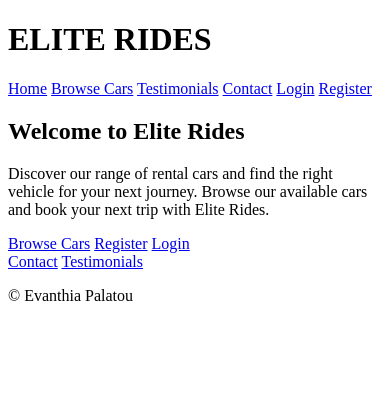
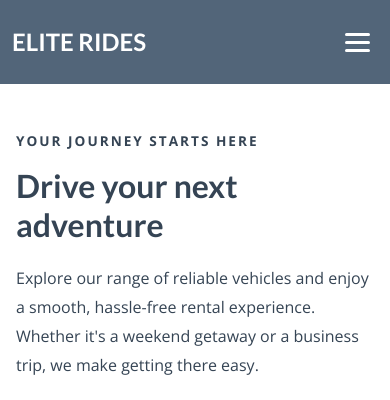
Before and after one commit to evapalatou/car-rental-app, a Django app: page / in a window 390 px wide. Shown: the top 400 px of the page. Before the commit the page ends 301 px from the top, so only its background shows below. Run offline with Django 4.2, Linux system fonts and the light colour scheme.

Commit message:
Update homepage layout and responsive navigation

```diff
--- /dev/null
+++ b/static/css/style.css
@@ -0,0 +1,468 @@
+/* Google Fonts */
+@import url('https://fonts.googleapis.com/css2?family=Lato:wght@400;700&family=Open+Sans:wght@400;500;600;700&display=swap');
+
+
+/* Global styles */
+* {
+    box-sizing: border-box;
+}
+
+html {
+    width: 100%;
+    min-height: 100%;
+    overflow-x: hidden;
+}
+
+body {
+    margin: 0;
+    width: 100%;
+    min-height: 100vh;
+    display: flex;
+    flex-direction: column;
+    font-family: 'Open Sans', sans-serif;
+    line-height: 1.6;
+    color: #354454;
+    background-color: #ffffff;
+}
+
+
+/* Typography */
+h1,
+h2,
+h3,
+h4,
+h5,
+h6 {
+    font-family: 'Lato', sans-serif;
+}
+
+
+/* Images */
+img {
+    display: block;
+    max-width: 100%;
+    height: auto;
+}
+
+
+/* Header */
+header {
+    width: 100%;
+    background-color: #526579;
+    color: #ffffff;
+    padding: 1rem 2rem;
+}
+
+header a {
+    color: #ffffff;
+    text-decoration: none;
+}
+
+.header-container {
+    width: 100%;
+    display: flex;
+    align-items: center;
+    justify-content: space-between;
+    position: relative;
+    min-height: 60px;
+}
+
+.site-logo {
+    color: #ffffff;
+    margin: 0;
+    white-space: nowrap;
+    font-size: 1.8rem;
+}
+
+
+/* Desktop navigation */
+.site-navigation {
+    display: flex;
+    align-items: center;
+    justify-content: center;
+    flex: 1;
+    gap: 2.2rem;
+}
+
+.site-navigation a {
+    text-decoration: none;
+    text-transform: uppercase;
+    letter-spacing: 1px;
+    padding: 0 0 4px;
+    border-bottom: 2px solid transparent;
+}
+
+.site-navigation a:hover,
+.site-navigation a.active {
+    border-bottom-color: #ffffff;
+}
+
+
+/* Header buttons */
+.header-actions {
+    display: flex;
+    align-items: center;
+    gap: 0.75rem;
+    white-space: nowrap;
+}
+
+.header-login,
+.header-register {
+    display: inline-block;
+    padding: 0.55rem 1rem;
+    border: 1px solid #ffffff;
+    text-align: center;
+}
+
+.header-login {
+    color: #ffffff;
+    background-color: transparent;
+}
+
+.header-register {
+    color: #354454;
+    background-color: #ffffff;
+}
+
+
+/* Hamburger menu */
+.menu-toggle {
+    display: none;
+    background: none;
+    border: none;
+    padding: 0.5rem;
+    cursor: pointer;
+}
+
+.menu-toggle span {
+    display: block;
+    width: 25px;
+    height: 3px;
+    margin: 5px 0;
+    background-color: #ffffff;
+    border-radius: 2px;
+}
+
+
+/* Main content */
+main {
+    width: 100%;
+    flex: 1;
+    padding: 2rem;
+}
+
+
+/* Homepage hero */
+.hero-section {
+    display: grid;
+    grid-template-columns: 1fr 1fr;
+    grid-template-areas:
+        "content image"
+        "buttons image";
+    align-items: center;
+    column-gap: 3rem;
+    row-gap: 1.5rem;
+    width: 100%;
+    margin: 2rem 0 4rem;
+}
+
+.hero-content {
+    grid-area: content;
+}
+
+.hero-eyebrow {
+    font-size: 0.85rem;
+    font-weight: 700;
+    letter-spacing: 2px;
+    margin-bottom: 1rem;
+}
+
+.hero-content h2 {
+    font-size: 2.8rem;
+    line-height: 1.2;
+    margin: 0 0 1.25rem;
+}
+
+.hero-description {
+    font-size: 1rem;
+    line-height: 1.8;
+    margin-bottom: 1.5rem;
+}
+
+
+/* Hero image */
+.hero-image {
+    grid-area: image;
+}
+
+.hero-image img {
+    width: 100%;
+    height: 420px;
+    object-fit: cover;
+}
+
+
+/* Hero buttons */
+.hero-buttons {
+    grid-area: buttons;
+    display: flex;
+    align-items: flex-start;
+    gap: 0.75rem;
+    flex-wrap: wrap;
+}
+
+/* Hide Login and Register from the desktop hero */
+.hero-buttons .button-login,
+.hero-buttons .button-register {
+    display: none;
+}
+
+
+/* General button styling */
+.button {
+    display: inline-block;
+    padding: 0.8rem 1.5rem;
+    text-align: center;
+    text-decoration: none;
+    border: 1px solid #526579;
+}
+
+.button-primary,
+.button-register {
+    background-color: #526579;
+    color: #ffffff;
+}
+
+.button-login {
+    background-color: #ffffff;
+    color: #354454;
+}
+
+
+/* Button hover effects */
+.button,
+.header-login,
+.header-register {
+    transition:
+        background-color 0.3s ease,
+        color 0.3s ease,
+        transform 0.3s ease;
+}
+
+.button:hover,
+.header-login:hover,
+.header-register:hover {
+    background-color: #354454;
+    color: #ffffff;
+    transform: translateY(-2px);
+    cursor: pointer;
+}
+
+
+/* Button press effect for touchscreens */
+.button:active,
+.header-login:active,
+.header-register:active {
+    background-color: #354454;
+    color: #ffffff;
+    transform: translateY(1px);
+}
+
+
+/* Homepage introduction */
+.home-intro {
+    text-align: center;
+    max-width: 800px;
+    margin: 0 auto 3rem;
+}
+
+.home-intro h2 {
+    font-size: 2rem;
+}
+
+
+/* Footer */
+footer {
+    width: 100%;
+    background-color: #526579;
+    color: #ffffff;
+    padding: 1rem 2rem;
+    display: flex;
+    justify-content: center;
+    align-items: center;
+    flex-wrap: nowrap;
+    gap: 1.5rem;
+    text-align: center;
+}
+
+footer a {
+    color: #ffffff;
+    text-decoration: none;
+}
+
+footer p {
+    margin: 0;
+}
+
+
+/* Tablet */
+@media (min-width: 481px) and (max-width: 1024px) {
+
+    header {
+        padding: 1rem;
+    }
+
+    .header-container {
+        flex-wrap: nowrap;
+        gap: 1rem;
+    }
+
+    .site-logo {
+        font-size: 1.4rem;
+    }
+
+    .site-navigation {
+        flex: 1;
+        flex-wrap: nowrap;
+        gap: 0.8rem;
+        white-space: nowrap;
+    }
+
+    .site-navigation a {
+        font-size: 0.7rem;
+        letter-spacing: 0.5px;
+    }
+
+    .header-actions {
+        gap: 0.4rem;
+    }
+
+    .header-login,
+    .header-register {
+        padding: 0.4rem 0.55rem;
+        font-size: 0.75rem;
+    }
+
+    main {
+        padding: 2rem 1.5rem;
+    }
+
+    .hero-section {
+        column-gap: 2rem;
+    }
+
+    .hero-content h2 {
+        font-size: 2.3rem;
+    }
+
+    .hero-image img {
+        height: 350px;
+    }
+}
+
+
+/* Mobile */
+@media (max-width: 480px) {
+
+    header {
+        padding: 0.75rem;
+    }
+
+    .header-container {
+        flex-wrap: wrap;
+        justify-content: space-between;
+    }
+
+    .site-logo {
+        font-size: 1.5rem;
+    }
+
+    .menu-toggle {
+        display: block;
+        margin-left: auto;
+    }
+
+    .site-navigation {
+        display: none;
+        flex: 0 0 100%;
+        flex-direction: column;
+        align-items: center;
+        width: 100%;
+        gap: 0.75rem;
+        padding-top: 1rem;
+    }
+
+    .site-navigation.active {
+        display: flex;
+    }
+
+    .header-actions {
+        display: none;
+    }
+
+    main {
+        padding: 1rem;
+    }
+
+
+    /* Mobile hero order */
+    .hero-section {
+        grid-template-columns: 1fr;
+        grid-template-areas:
+            "content"
+            "image"
+            "buttons";
+        gap: 1.5rem;
+        margin: 1rem auto 3rem;
+    }
+
+    .hero-content h2 {
+        font-size: 2rem;
+    }
+
+    .hero-description {
+        margin-bottom: 0;
+    }
+
+
+    /* Mobile hero image */
+    .hero-image img {
+        width: 100%;
+        height: 240px;
+        object-fit: cover;
+    }
+
+
+    /* Mobile buttons */
+    .hero-buttons {
+        display: flex;
+        flex-direction: column;
+        align-items: stretch;
+        width: 100%;
+        gap: 0.75rem;
+    }
+
+    .hero-buttons .button {
+        display: block;
+        width: 100%;
+    }
+
+
+    /* Hide secondary introduction on mobile */
+    .home-intro {
+        display: none;
+    }
+
+
+    /* Mobile footer */
+    footer {
+        padding: 0.75rem;
+        flex-wrap: wrap;
+        gap: 0.75rem;
+        font-size: 0.8rem;
+    }
+
+    footer p {
+        flex-basis: 100%;
+    }
+}
--- a/templates/base.html
+++ b/templates/base.html
@@ -1,52 +1,95 @@
+{% load static %}
 <!DOCTYPE html>
 <html lang="en">
 <head>
     <meta charset="UTF-8">
     <meta name="viewport" content="width=device-width, initial-scale=1.0">
+    <link rel="stylesheet" href="{% static 'css/style.css' %}">
     <title>{% block title %}Elite Rides{% endblock %}</title>
 </head>
 <body>
 
     <header>
-        <h1>ELITE RIDES</h1>
+        <div class="header-container">
 
-        <nav>
+            <h1 class="site-logo">ELITE RIDES</h1>
+
+            <button
+                class="menu-toggle"
+                type="button"
+                aria-label="Open navigation menu"
+                aria-expanded="false"
+                aria-controls="site-navigation"
+            >
+                <span></span>
+                <span></span>
+                <span></span>
+            </button>
+
+            <nav id="site-navigation" class="site-navigation">
+
                 {% if user.is_authenticated %}
 
                     {% if user.is_staff %}
-                    <!-- Staff navigation -->
+
                         <a href="{% url 'home' %}">Home</a>
                         <a href="{% url 'cars' %}">Browse Cars</a>
                         <a href="{% url 'manage_reservations' %}">Reservations</a>
                         <a href="#">Messages</a>
-                    <span>{{ user.username }}</span>
-                    <a href="{% url 'account_logout' %}">Logout</a>
 
                     {% else %}
-                    <!-- Customer navigation -->
+
                         <a href="{% url 'home' %}">Home</a>
                         <a href="{% url 'cars' %}">Browse Cars</a>
                         <a href="{% url 'my_bookings' %}">My Bookings</a>
                         <a href="#">Testimonials</a>
                         <a href="#">Contact</a>
-                    <span>{{ user.username }}</span>
-                    <a href="{% url 'account_logout' %}">Logout</a>
+
                     {% endif %}
 
                 {% else %}
-                <!-- Visitor navigation -->
+
                     <a href="{% url 'home' %}">Home</a>
                     <a href="{% url 'cars' %}">Browse Cars</a>
                     <a href="#">Testimonials</a>
                     <a href="#">Contact</a>
-                <a href="{% url 'account_login' %}">Login</a>
-                <a href="{% url 'account_signup' %}">Register</a>
+
                 {% endif %}
+
             </nav>
+
+            <div class="header-actions">
+
+                {% if user.is_authenticated %}
+
+                    <span>{{ user.username }}</span>
+
+                    <a href="{% url 'account_logout' %}"
+                       class="header-login">
+                        Logout
+                    </a>
+
+                {% else %}
+
+                    <a href="{% url 'account_login' %}"
+                       class="header-login">
+                        Login
+                    </a>
+
+                    <a href="{% url 'account_signup' %}"
+                       class="header-register">
+                        Register
+                    </a>
+
+                {% endif %}
+
+            </div>
+
+        </div>
     </header>
 
     {% if messages %}
-        <div>
+        <div class="messages">
             {% for message in messages %}
                 <p>{{ message }}</p>
             {% endfor %}
@@ -54,8 +97,7 @@
     {% endif %}
 
     <main>
-        {% block content %}
-        {% endblock %}
+        {% block content %}{% endblock %}
     </main>
 
     <footer>
@@ -64,5 +106,7 @@
         <p>&copy; Evanthia Palatou</p>
     </footer>
 
+    <script src="{% static 'js/navigation.js' %}"></script>
+
 </body>
 </html>
--- a/templates/home.html
+++ b/templates/home.html
@@ -1,24 +1,64 @@
 {% extends "base.html" %}
+{% load static %}
 
 {% block title %}Home | Elite Rides{% endblock %}
 
 {% block content %}
 
-<section>
-    <h2>Welcome to Elite Rides</h2>
+<section class="hero-section">
+
+    <div class="hero-content">
+
+        <p class="hero-eyebrow">YOUR JOURNEY STARTS HERE</p>
+
+        <h2>Drive your next adventure</h2>
+
+        <p class="hero-description">
+            Explore our range of reliable vehicles and enjoy a smooth,
+            hassle-free rental experience. Whether it's a weekend getaway
+            or a business trip, we make getting there easy.
+        </p>
+
+    </div>
+
+    <div class="hero-image">
+        <img
+            src="{% static 'images/hero.jpg' %}"
+            alt="Car ready for your next journey"
+        >
+    </div>
+
+    <div class="hero-buttons">
+
+        <a href="{% url 'cars' %}" class="button button-primary">
+            Browse Cars
+        </a>
+
+        {% if not user.is_authenticated %}
+
+            <a href="{% url 'account_login' %}" class="button button-login">
+                Login
+            </a>
+
+            <a href="{% url 'account_signup' %}" class="button button-register">
+                Register
+            </a>
+
+        {% endif %}
+
+    </div>
+
+</section>
+
+<section class="home-intro">
+
+    <h2>Simple, flexible car rental</h2>
 
     <p>
-        Discover our range of rental cars and find the right vehicle
-        for your next journey. Browse our available cars and book
-        your next trip with Elite Rides.
+        Choose from our range of vehicles and enjoy convenient,
+        flexible car rental for your next journey.
     </p>
 
-    <a href="{% url 'cars' %}">Browse Cars</a>
-
-    {% if not user.is_authenticated %}
-        <a href="{% url 'account_signup' %}">Register</a>
-        <a href="{% url 'account_login' %}">Login</a>
-    {% endif %}
 </section>
 
 {% endblock %}
```
Lines whose indentation alone changed are shown as unchanged.
